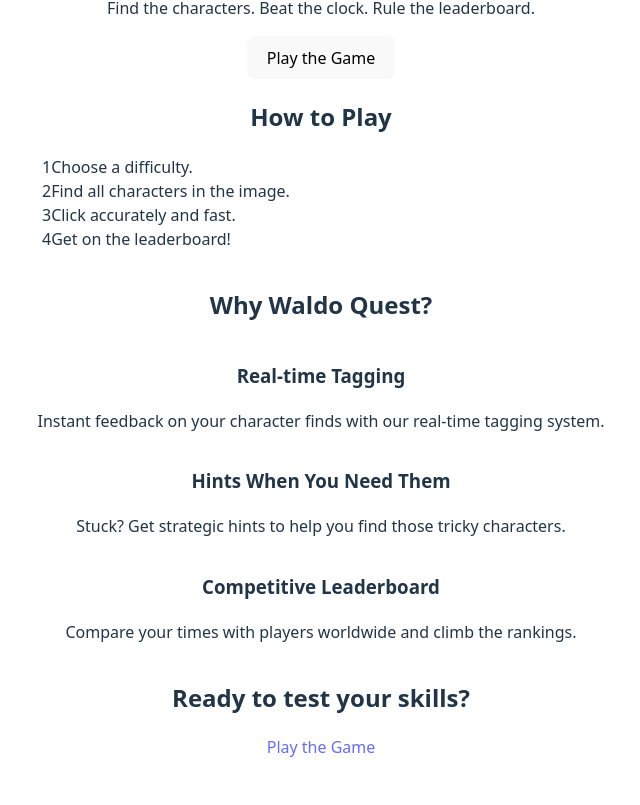
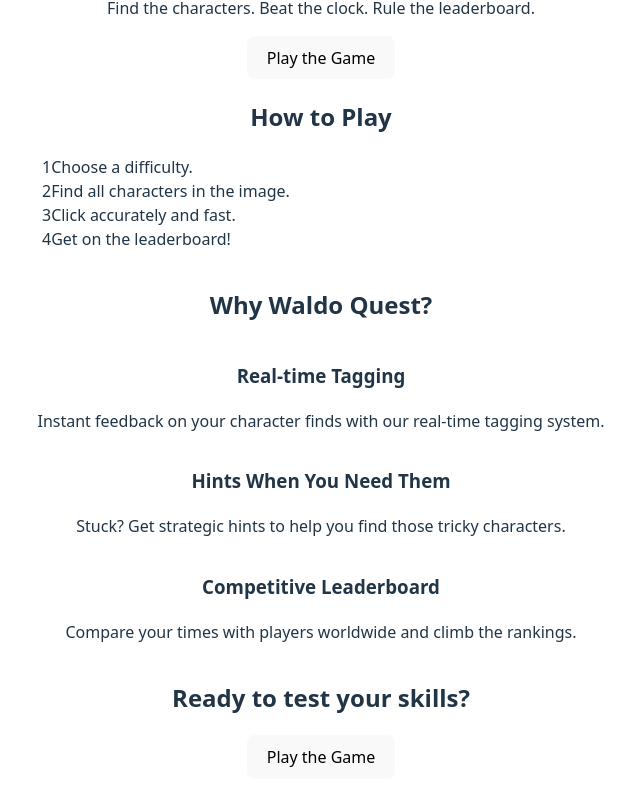
Before and after one commit to bit2swaz/photo-tagging-app, a React (Vite) app in the folder client/: page / in a window 1280 px wide. Shown: the part 217-1022 px from the top of the page, without its empty margins (319-959 px from the left). Built offline with nearby package versions, Linux system fonts and the light colour scheme.

Commit message:
feat: add smooth scroll-to behavior to Play the Game buttons

```diff
--- a/client/src/pages/Landing.jsx
+++ b/client/src/pages/Landing.jsx
@@ -70,12 +70,12 @@
       {/* CTA Section */}
       <section className="py-16 px-6 text-center">
         <h2 className="text-2xl font-bold mb-6">Ready to test your skills?</h2>
-        <Link
-          to="/play"
+        <button
+          onClick={scrollToHowToPlay}
           className="px-6 py-3 bg-indigo-500 text-white rounded-md font-medium inline-block"
         >
           Play the Game
-        </Link>
+        </button>
       </section>
     </div>
   );
```
